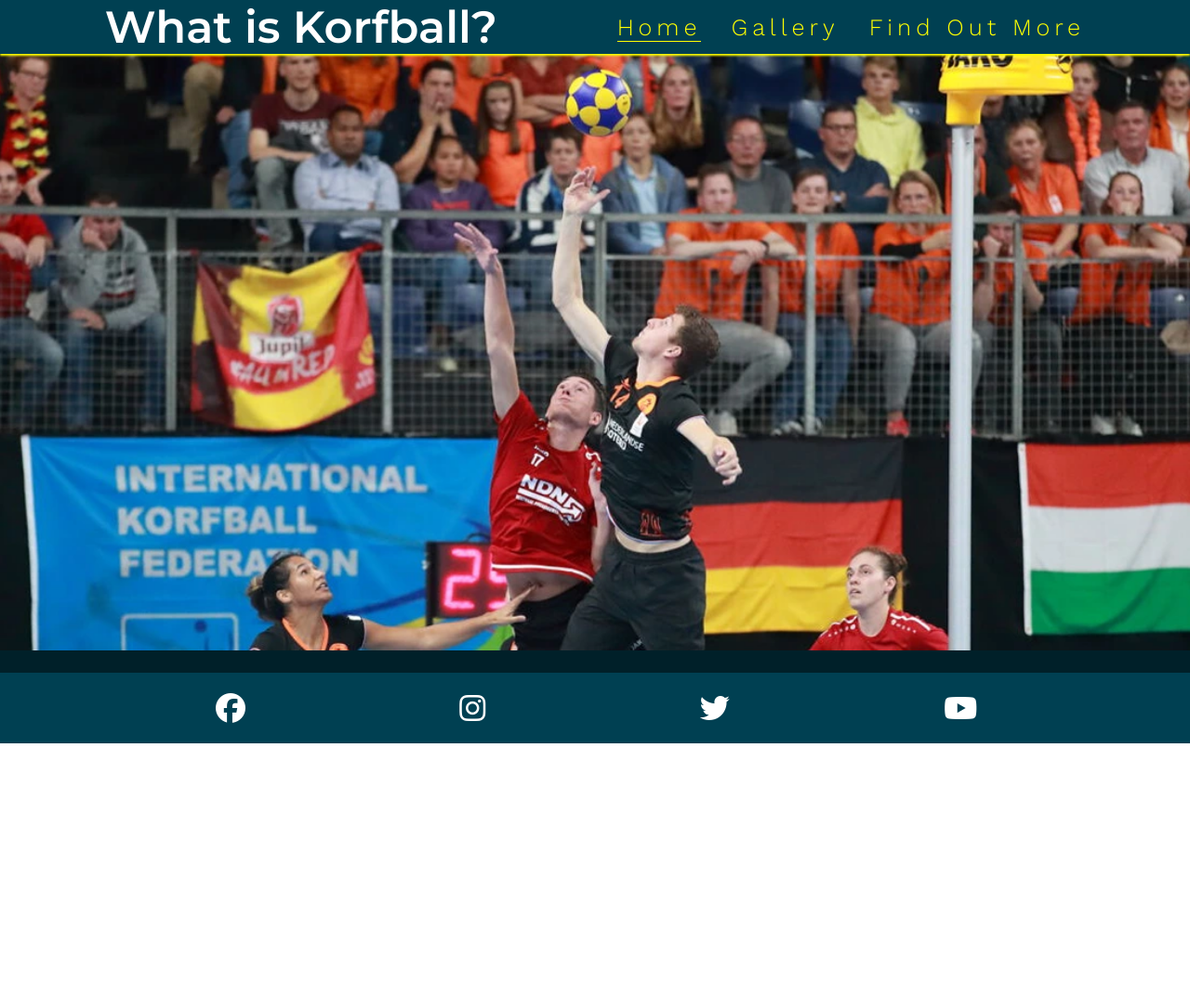
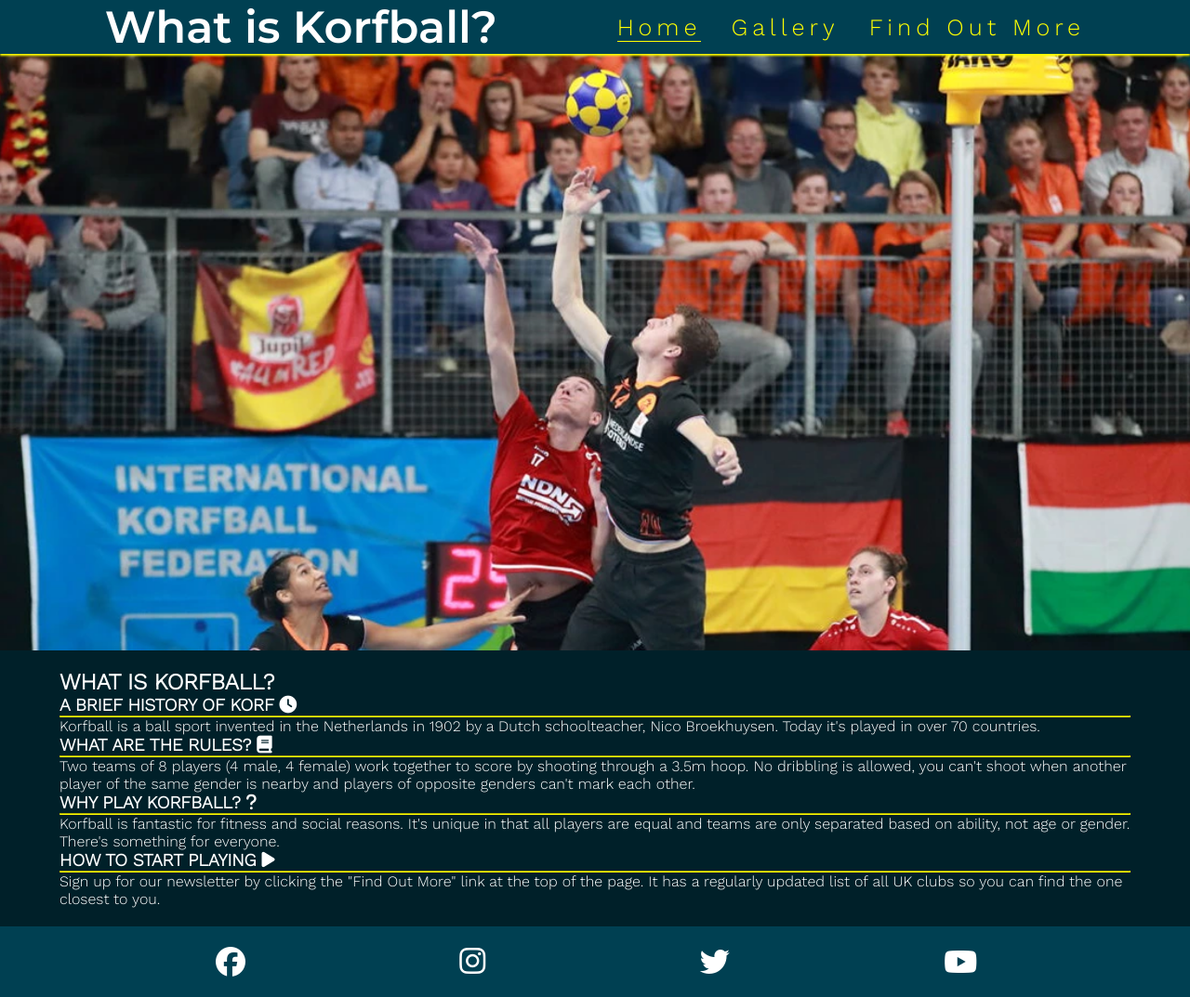
Before and after one commit to AGartland22/korfball-info, a plain HTML site: page index.html in a window 1280 px wide. Shown: the whole page at 93% size. Before the commit the page ends 800 px from the top, so only its background shows below. Drawn offline with nearby package versions, Linux system fonts and the light colour scheme.

Commit message:
Add text content and styling to index page.

```diff
--- a/assets/css/style.css
+++ b/assets/css/style.css
@@ -21,6 +21,10 @@ body {
 
 ul {
     list-style-type: none;
+}
+
+h2, h3 {
+    text-transform: uppercase;
 }
 
 /* Header */
@@ -57,9 +61,6 @@ header a {
     border-bottom: 1px solid yellow;
 }
 
-
-
-
 /* Main */
 main {
     background-color: #002029;
@@ -68,10 +69,19 @@ main {
     margin-top: 175px
 }
 
+hr {
+    border-color: yellow;
+}
+
 #hero {
     height: 700px;
     width: 100%;
     background: url("../images/hero-image-resize.webp") no-repeat center center/cover;
+}
+
+#about-korf {
+    width: 90%;
+    margin: 20px auto;
 }
 
 /* Footer */
@@ -102,7 +112,7 @@ footer a {
     }
 }
 
-/*Media Querey tablets and larger (768px and up) */
+/*Media Querey tablets and larger (786px and up) */
 @media screen and (min-width: 786px) {
     /* Header */
     header {
--- a/index.html
+++ b/index.html
@@ -39,10 +39,44 @@
     <!-- Main content-->
     <main>
         <section id="hero">
-
-
         </section>
 
+        <!-- About Korf Section-->
+        <section id="about-korf">
+            <h2>What is Korfball?</h2>
+            <div id="korf-intro">
+                <div id="rules-history">
+                    <div>
+                        <h3>A Brief History of Korf <i class="fa-solid fa-clock"></i></h3>
+                        <hr>
+                        <p>Korfball is a ball sport invented in the Netherlands in 1902 by a Dutch schoolteacher, Nico Broekhuysen. Today it's played in over 70 countries.</p>
+                    </div>
+                    <div>
+                        <h3>What Are the Rules? <i class="fa-solid fa-book"></i></h3>
+                        <hr>
+                        <p>Two teams of 8 players (4 male, 4 female) work together to score by shooting through a 3.5m hoop. No dribbling is allowed, you can't shoot when
+                            another player of the same gender is nearby and players of opposite genders can't mark each other.
+                        </p>
+                    </div>
+                </div>
+                <div id="why-play?">
+                    <div>
+                        <h3>Why Play Korfball? <i class="fa-solid fa-question"></i></h3>
+                        <hr>
+                        <p>Korfball is fantastic for fitness and social reasons. It's unique in that all players are equal and teams are only separated based on
+                            ability, not age or gender. There's something for everyone.
+                        </p>
+                    </div>
+                    <div>
+                        <h3>How to Start Playing <i class="fa-solid fa-play"></i></h3>
+                        <hr>
+                        <p>Sign up for our newsletter by clicking the "Find Out More" link at the top of the page. It has a regularly updated list of all UK clubs so
+                            you can find the one closest to you.
+                        </p>
+                    </div>
+                </div>
+            </div>
+        </section>
 
 
     </main>
```
